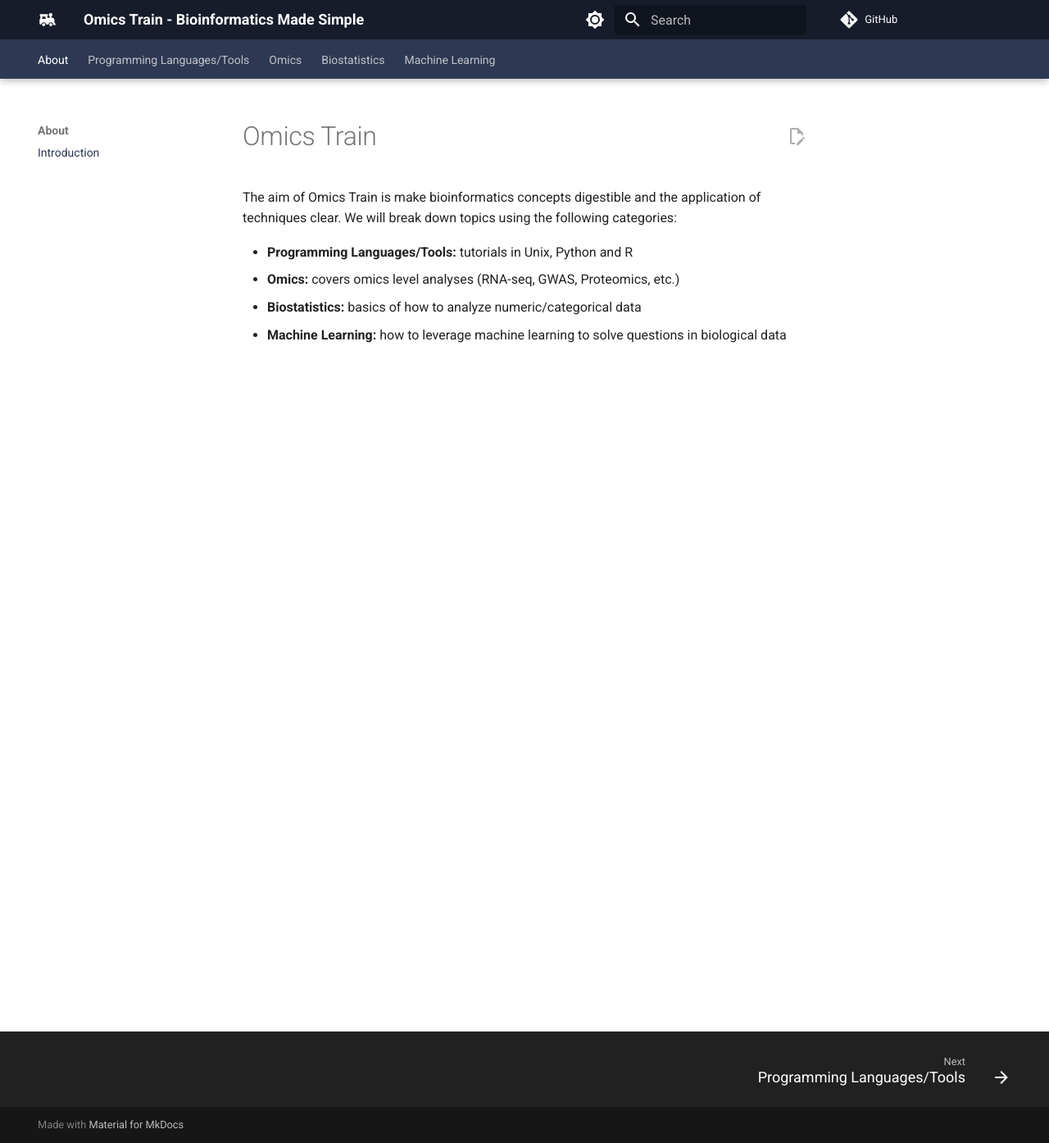
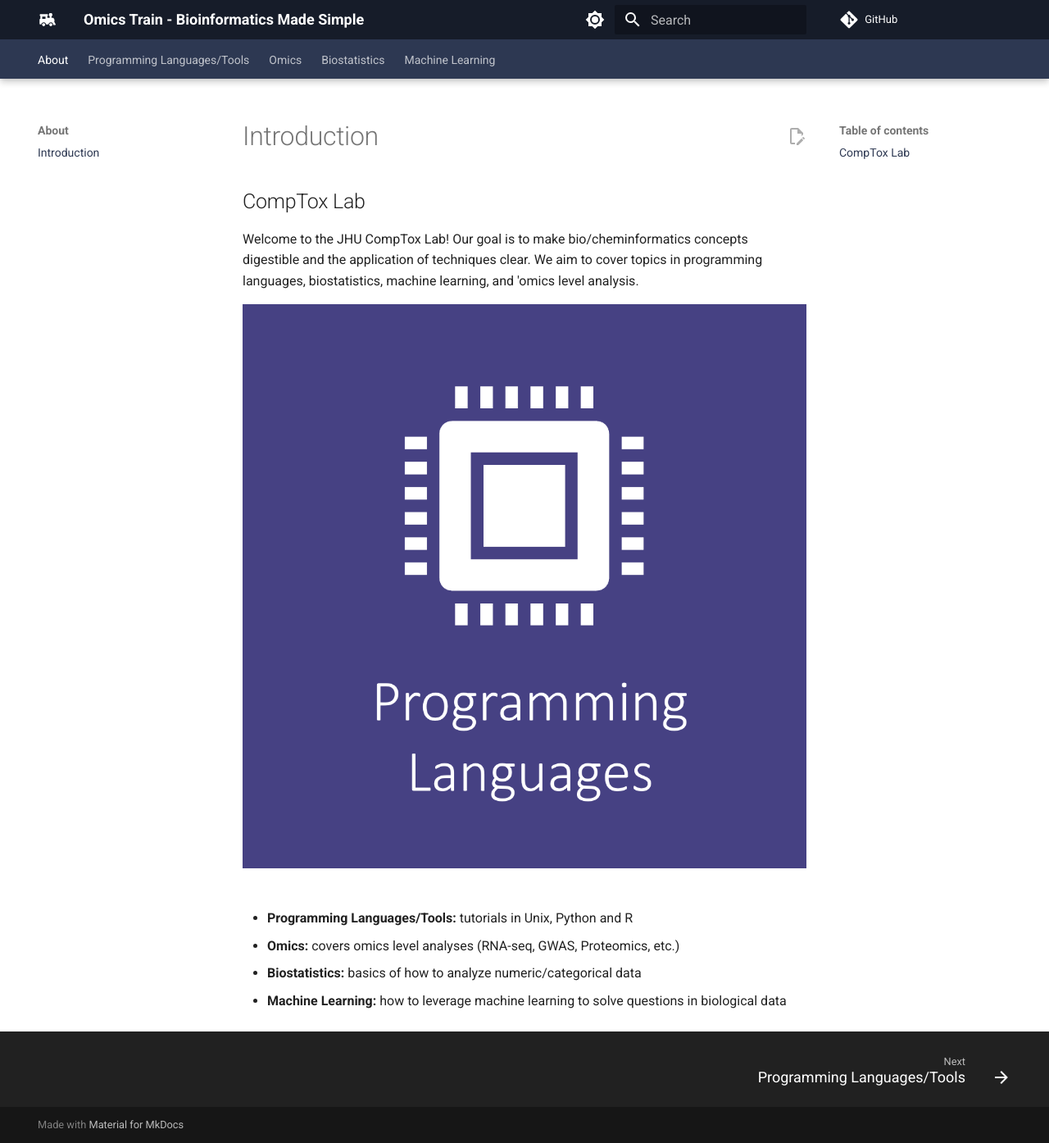
Before and after one commit to comp-tox-jhu/CompToxLab, an MkDocs documentation site: the page built from docs/index.md, in a window 1280 px wide and 1394 px high. Shown: the whole window at 82% size. Built offline with MkDocs 1.6.1 and Material for MkDocs 9.7.7, drawn with Linux system fonts in a browser that asks for light colours; comment, search, counter and statistics services are not loaded.

Commit message:
Update index.md

```diff
--- a/docs/index.md
+++ b/docs/index.md
@@ -1,6 +1,7 @@
-# Omics Train
+## CompTox Lab
+Welcome to the JHU CompTox Lab! Our goal is to make bio/cheminformatics concepts digestible and the application of techniques clear. We aim to cover topics in programming languages, biostatistics, machine learning, and 'omics level analysis.
 
-The aim of Omics Train is make bioinformatics concepts digestible and the application of techniques clear. We will break down topics using the following categories:
+[![](img/pl_img.png)](programming_languages_tools/programming_languages_tools.md)
 
 - **Programming Languages/Tools:** tutorials in Unix, Python and R
 - **Omics:** covers omics level analyses (RNA-seq, GWAS, Proteomics, etc.)
```
